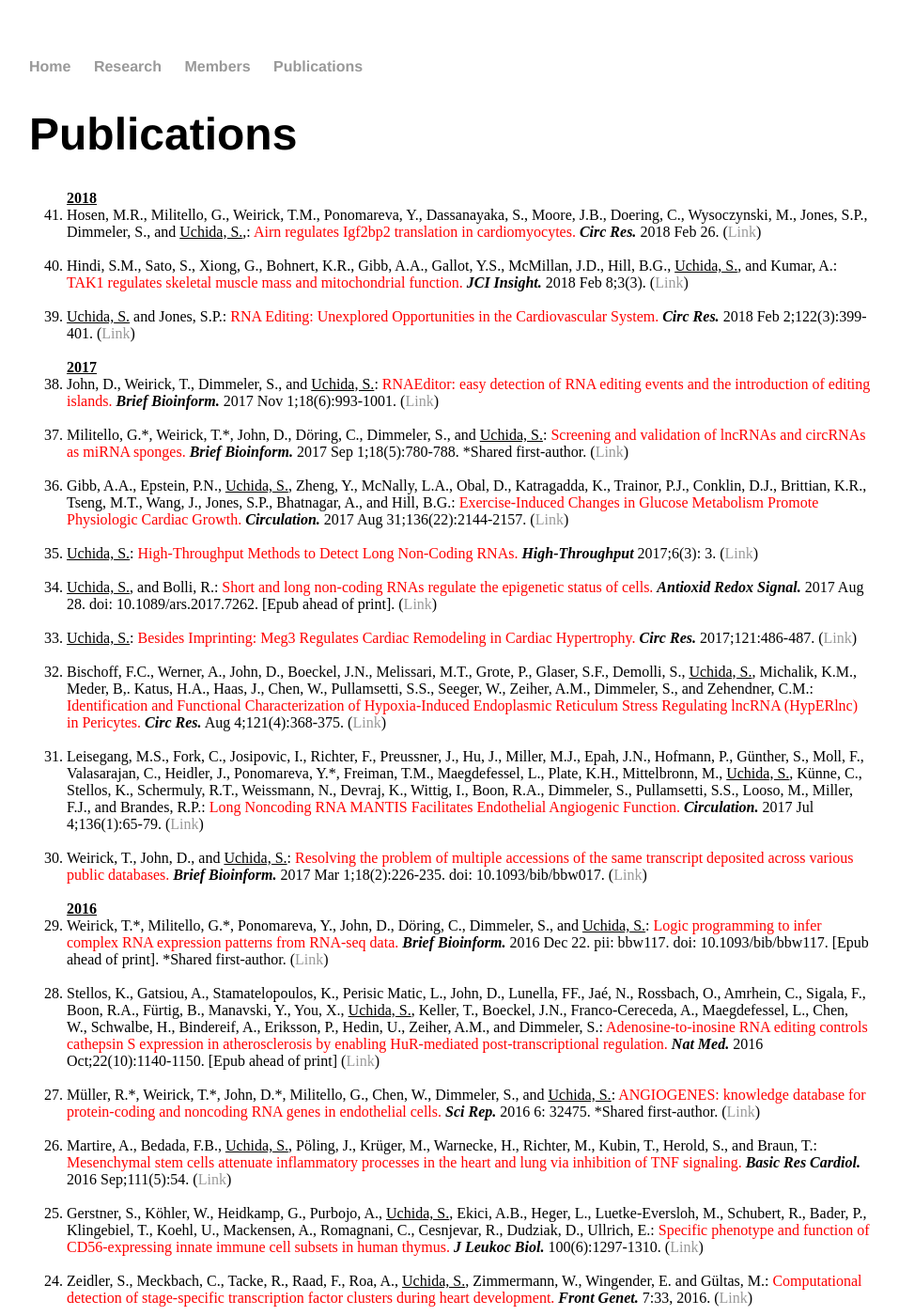
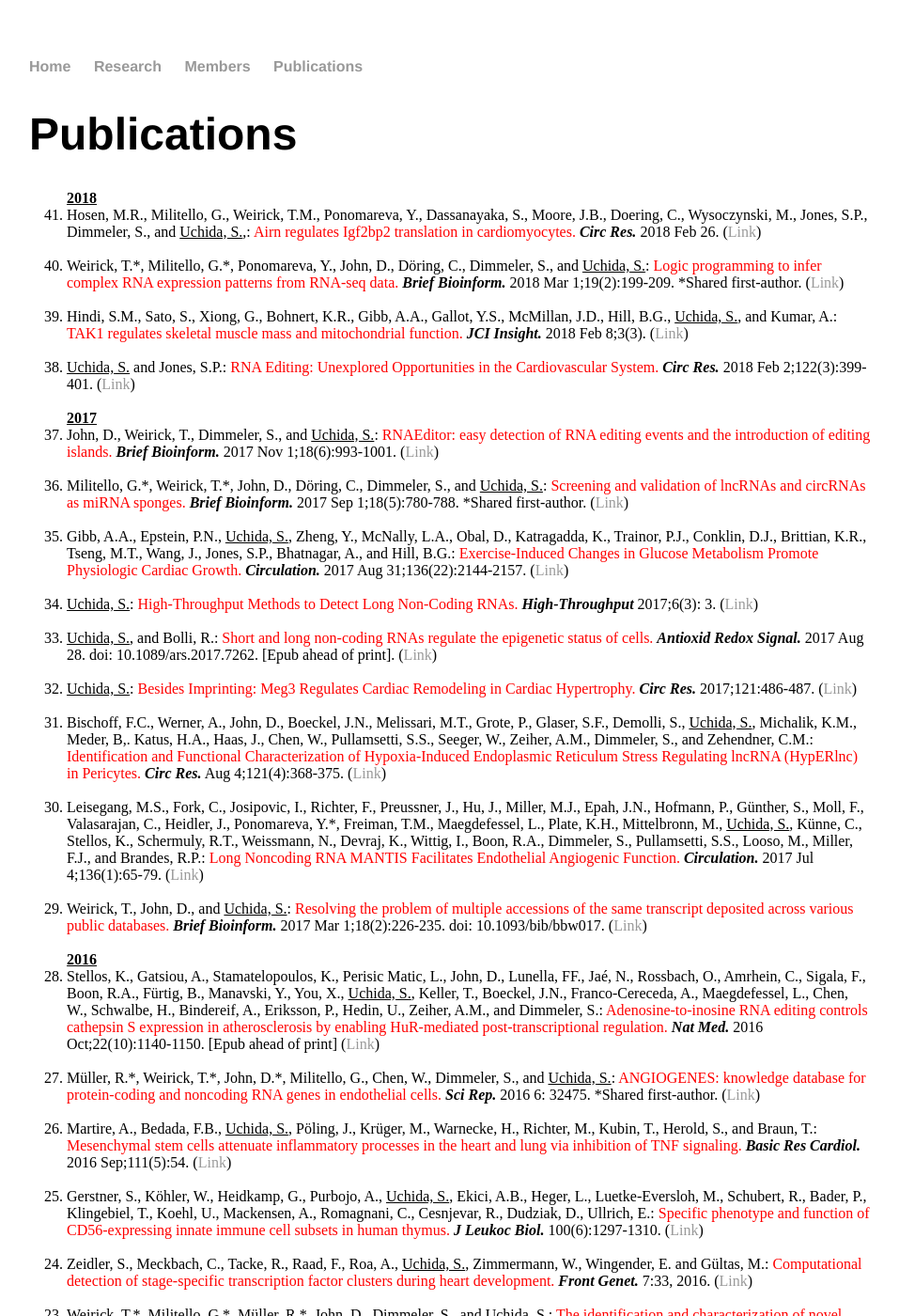
Before and after one commit to heartlncrna/heartlncrna.github.io, a Jekyll site: the page publications/pub_list.html, which Jekyll copies as it is, in a window 1280 px wide and 1400 px high. Shown: the whole window at 94% size, without its empty margins (161-1118 px from the left). Built offline with Jekyll 4.4.1, drawn with Linux system fonts in a browser that asks for light colours.

Commit message:
Update pub_list.html

```diff
--- a/publications/pub_list.html
+++ b/publications/pub_list.html
@@ -30,6 +30,9 @@
 			<strong><u> 2018 </u></strong>
 				<li>Hosen, M.R., Militello, G., Weirick, T.M., Ponomareva, Y., Dassanayaka, S., Moore, J.B., Doering, C., Wysoczynski, M., Jones, S.P., Dimmeler, S., and <u>Uchida, S.</u>,: <font color="red">Airn regulates Igf2bp2 translation in cardiomyocytes.</font> <b><i>Circ Res.</i></b> 2018 Feb 26. (<a href="http://circres.ahajournals.org/content/early/2018/02/23/CIRCRESAHA.117.312215">Link</span></a>)</li>
 			<br>
+
+			<li>Weirick, T.*, Militello, G.*, Ponomareva, Y., John, D., Döring, C., Dimmeler, S., and <u>Uchida, S.</u>: <font color="red">Logic programming to infer complex RNA expression patterns from RNA-seq data.</font> <b><i>Brief Bioinform.</i></b> 2018 Mar 1;19(2):199-209. *Shared first-author. (<a href="http://bib.oxfordjournals.org/content/early/2016/11/28/bib.bbw117.abstract">Link</span></a>)</li>
+				<br>
 
 				<li>Hindi, S.M., Sato, S., Xiong, G., Bohnert, K.R., Gibb, A.A., Gallot, Y.S., McMillan, J.D., Hill, B.G., <u>Uchida, S.</u>, and Kumar, A.: <font color="red">TAK1 regulates skeletal muscle mass and mitochondrial function.</font> <b><i>JCI Insight.</i></b> 2018 Feb 8;3(3). (<a href="https://insight.jci.org/articles/view/98441">Link</span></a>)</li>
 			<br>
@@ -65,9 +68,6 @@
 			<br>
 
 			<strong><u> 2016 </u></strong>
-				<li>Weirick, T.*, Militello, G.*, Ponomareva, Y., John, D., Döring, C., Dimmeler, S., and <u>Uchida, S.</u>: <font color="red">Logic programming to infer complex RNA expression patterns from RNA-seq data.</font> <b><i>Brief Bioinform.</i></b> 2016 Dec 22. pii: bbw117. doi: 10.1093/bib/bbw117. [Epub ahead of print]. *Shared first-author. (<a href="http://bib.oxfordjournals.org/content/early/2016/11/28/bib.bbw117.abstract">Link</span></a>)</li>
-				<br>
-
 				<li>Stellos, K., Gatsiou, A., Stamatelopoulos, K., Perisic Matic, L., John, D., Lunella, FF., Jaé, N., Rossbach, O., Amrhein, C., Sigala, F., Boon, R.A., Fürtig, B., Manavski, Y., You, X., <u>Uchida, S.</u>, Keller, T., Boeckel, J.N., Franco-Cereceda, A., Maegdefessel, L., Chen, W., Schwalbe, H., Bindereif, A., Eriksson, P., Hedin, U., Zeiher, A.M., and Dimmeler, S.: <font color="red">Adenosine-to-inosine RNA editing controls cathepsin S expression in atherosclerosis by enabling HuR-mediated post-transcriptional regulation.</font> <b><i>Nat Med.</i></b> 2016 Oct;22(10):1140-1150. [Epub ahead of print] (<a href="http://www.nature.com/nm/journal/vaop/ncurrent/full/nm.4172.html">Link</span></a>)</li>
 			<br>
 
```
